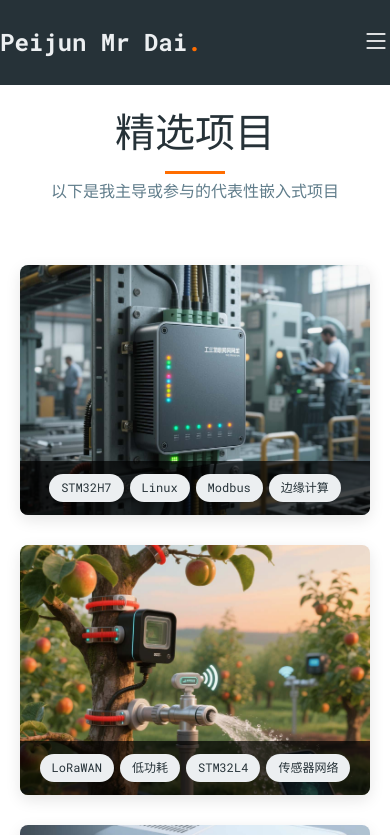
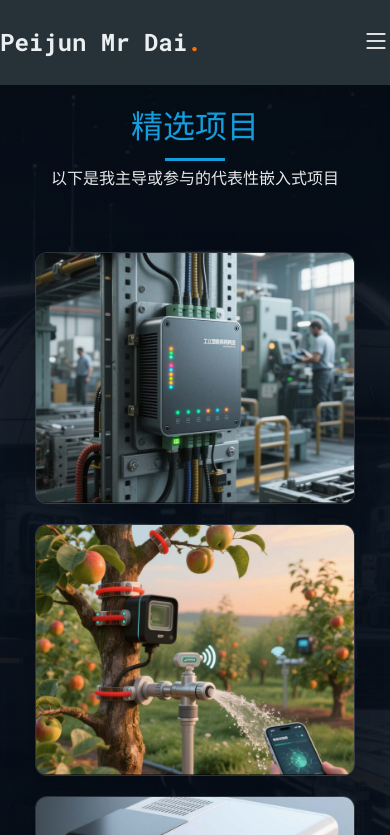
Before and after one commit to peijunMrdai/peijunMrdai.github.io, a plain HTML site: page portfolio.html in a window 390 px wide. Shown: the top 835 px of the page. Drawn offline with nearby package versions, Linux system fonts and the light colour scheme.

Commit message:
feat(portfolio.html): 优化项目页面的布局和响应

```diff
--- a/portfolio.html
+++ b/portfolio.html
@@ -9,25 +9,56 @@
     <link rel="stylesheet" href="https://cdn.jsdelivr.net/npm/bootstrap-icons@1.10.5/font/bootstrap-icons.css">
     <link rel="stylesheet" href="assets/css/style.css">
     <style>
-        /* 项目展示页面特有样式 */
+        /* 项目展示页面样式 */
         .portfolio {
             padding: 100px 0;
-            background-color: white;
+            background: linear-gradient(rgba(5, 13, 24, 0.9), rgba(5, 13, 24, 0.9)),
+                        url('assets/images/hero-bg.jpg') center/cover no-repeat fixed;
+            color: #fff;
+            min-height: calc(100vh - 80px);
+            position: relative;
+        }
+
+        .portfolio::after {
+            content: '';
+            position: absolute;
+            bottom: 0;
+            left: 0;
+            right: 0;
+            height: 50%;
+            background: linear-gradient(to top, rgba(20, 157, 221, 0.1), transparent);
+            pointer-events: none;
         }
 
         .section-title {
             text-align: center;
             margin-bottom: 60px;
+            position: relative;
+            z-index: 1;
         }
 
         .section-title h2 {
             font-size: 2.5rem;
-            color: var(--secondary-color);
+            color: #149ddd;
             margin-bottom: 15px;
+            position: relative;
+            display: inline-block;
+            font-family: 'Roboto Mono', monospace;
+        }
+
+        .section-title h2:after {
+            content: '';
+            position: absolute;
+            width: 60px;
+            height: 3px;
+            background-color: #149ddd;
+            bottom: -10px;
+            left: 50%;
+            transform: translateX(-50%);
         }
 
         .section-title p {
-            color: var(--text-light);
+            color: rgba(255, 255, 255, 0.9);
             max-width: 700px;
             margin: 0 auto;
         }
@@ -37,18 +68,26 @@
             grid-template-columns: repeat(auto-fit, minmax(350px, 1fr));
             gap: 30px;
             margin-top: 50px;
+            position: relative;
+            z-index: 1;
+            animation: fadeIn 0.8s ease;
         }
 
         .portfolio-item {
             position: relative;
-            border-radius: 8px;
+            border-radius: 12px;
             overflow: hidden;
-            box-shadow: 0 5px 15px rgba(0, 0, 0, 0.1);
-            transition: transform 0.3s;
+            box-shadow: 0 10px 30px rgba(0, 0, 0, 0.2);
+            transition: all 0.4s ease;
+            background: rgba(255, 255, 255, 0.05);
+            backdrop-filter: blur(5px);
+            border: 1px solid rgba(255, 255, 255, 0.1);
         }
 
         .portfolio-item:hover {
-            transform: translateY(-5px);
+            transform: translateY(-10px);
+            box-shadow: 0 20px 40px rgba(20, 157, 221, 0.2);
+            border-color: rgba(20, 157, 221, 0.3);
         }
 
         .portfolio-img {
@@ -56,6 +95,11 @@
             height: 250px;
             object-fit: cover;
             display: block;
+            transition: transform 0.6s ease;
+        }
+
+        .portfolio-item:hover .portfolio-img {
+            transform: scale(1.1);
         }
 
         .portfolio-overlay {
@@ -64,13 +108,15 @@
             left: 0;
             width: 100%;
             height: 100%;
-            background: rgba(46, 125, 50, 0.9);
+            background: linear-gradient(to bottom,
+                rgba(20, 157, 221, 0.9),
+                rgba(20, 157, 221, 0.7));
             display: flex;
             flex-direction: column;
             justify-content: center;
             align-items: center;
             opacity: 0;
-            transition: opacity 0.3s;
+            transition: all 0.4s ease;
             padding: 20px;
             text-align: center;
         }
@@ -82,32 +128,54 @@
         .portfolio-overlay h3 {
             color: white;
             font-size: 1.5rem;
-            margin-bottom: 10px;
+            margin-bottom: 15px;
+            transform: translateY(-20px);
+            transition: all 0.4s ease;
+            font-family: 'Roboto Mono', monospace;
+        }
+
+        .portfolio-item:hover .portfolio-overlay h3 {
+            transform: translateY(0);
         }
 
         .portfolio-overlay p {
-            color: rgba(255, 255, 255, 0.8);
+            color: rgba(255, 255, 255, 0.9);
             margin-bottom: 20px;
-            font-size: 14px;
+            font-size: 0.9rem;
+            transform: translateY(20px);
+            transition: all 0.4s ease;
+            opacity: 0;
+        }
+
+        .portfolio-item:hover .portfolio-overlay p {
+            transform: translateY(0);
+            opacity: 1;
         }
 
         .portfolio-link {
             color: white;
             font-size: 1.2rem;
             margin: 0 10px;
-            transition: transform 0.3s;
-            background-color: rgba(0, 0, 0, 0.2);
-            width: 40px;
-            height: 40px;
+            width: 45px;
+            height: 45px;
             border-radius: 50%;
             display: flex;
             align-items: center;
             justify-content: center;
+            background: rgba(0, 0, 0, 0.2);
+            transition: all 0.3s ease;
+            transform: translateY(20px);
+            opacity: 0;
+        }
+
+        .portfolio-item:hover .portfolio-link {
+            transform: translateY(0);
+            opacity: 1;
         }
 
         .portfolio-link:hover {
-            transform: translateY(-3px);
-            background-color: var(--accent-color);
+            background: #149ddd;
+            transform: translateY(-3px) scale(1.1);
         }
 
         .portfolio-tech {
@@ -115,16 +183,66 @@
             bottom: 0;
             left: 0;
             width: 100%;
-            padding: 10px;
-            background: rgba(0, 0, 0, 0.7);
+            padding: 15px;
+            background: rgba(0, 0, 0, 0.8);
             display: flex;
             flex-wrap: wrap;
             justify-content: center;
+            gap: 8px;
+            transform: translateY(100%);
+            transition: all 0.4s ease;
+        }
+
+        .portfolio-item:hover .portfolio-tech {
+            transform: translateY(0);
         }
 
         .portfolio-tech .chip {
-            margin: 3px;
+            padding: 5px 12px;
             font-size: 12px;
+            background: rgba(20, 157, 221, 0.2);
+            color: #fff;
+            border-radius: 15px;
+            border: 1px solid rgba(20, 157, 221, 0.3);
+            transition: all 0.3s ease;
+        }
+
+        .portfolio-tech .chip:hover {
+            background: rgba(20, 157, 221, 0.4);
+            transform: translateY(-2px);
+        }
+
+        @keyframes fadeIn {
+            from {
+                opacity: 0;
+                transform: translateY(20px);
+            }
+            to {
+                opacity: 1;
+                transform: translateY(0);
+            }
+        }
+
+        @media (max-width: 992px) {
+            .portfolio-grid {
+                grid-template-columns: repeat(auto-fit, minmax(300px, 1fr));
+                gap: 20px;
+            }
+        }
+
+        @media (max-width: 576px) {
+            .portfolio-grid {
+                grid-template-columns: 1fr;
+                padding: 0 15px;
+            }
+
+            .portfolio-item {
+                max-width: 100%;
+            }
+
+            .section-title h2 {
+                font-size: 2rem;
+            }
         }
     </style>
 </head>
```
